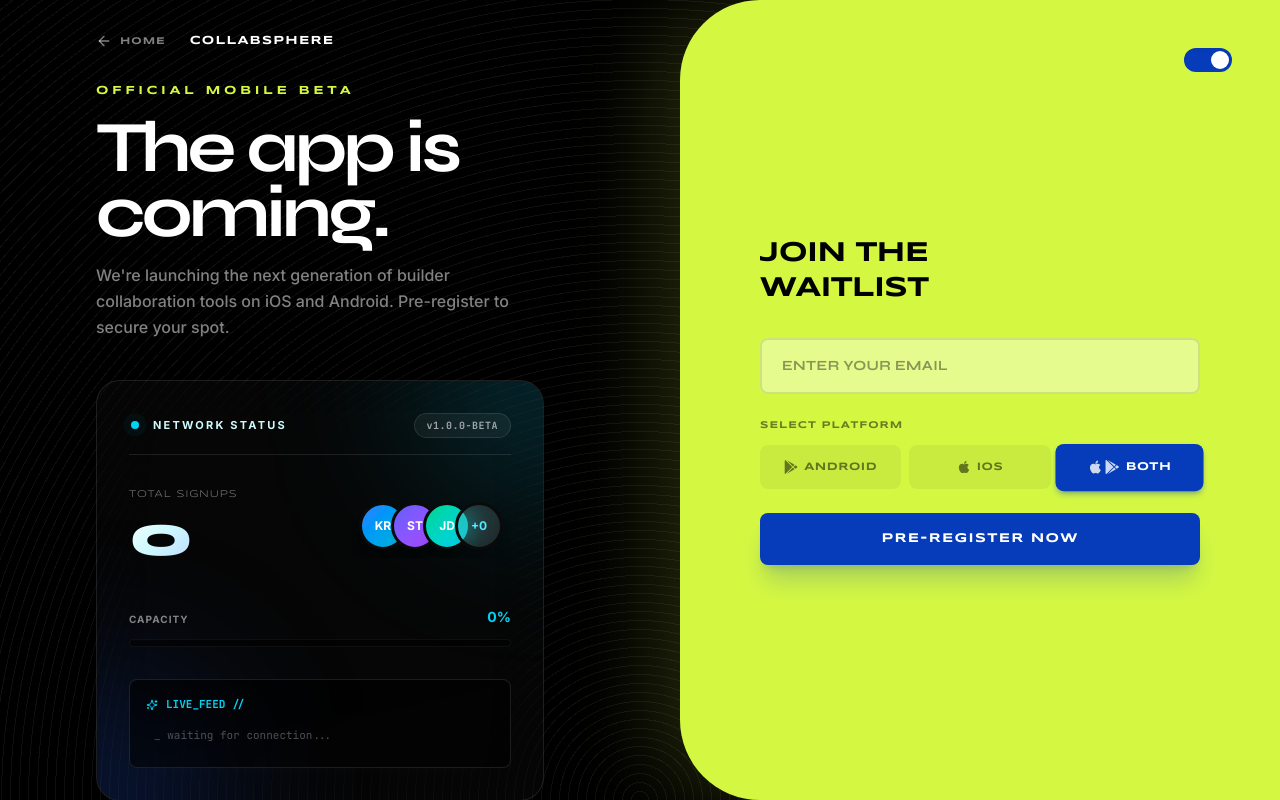
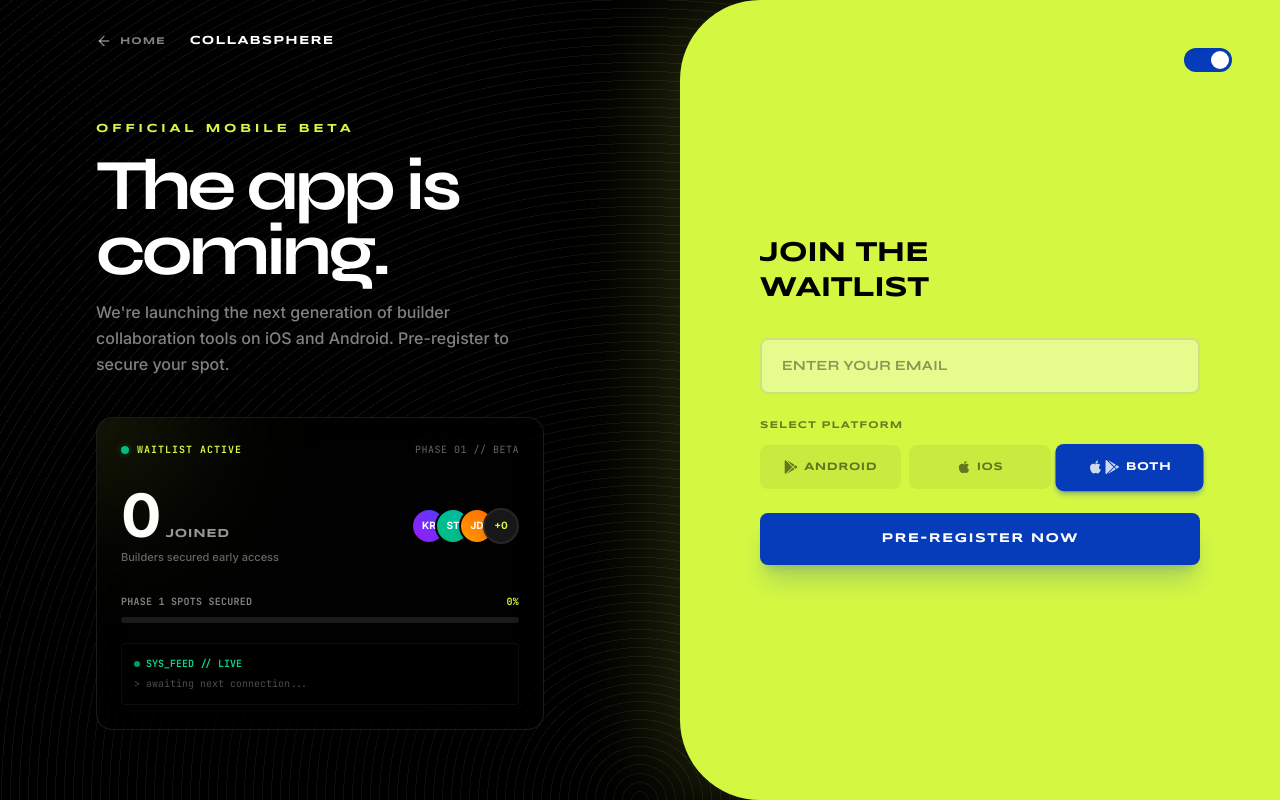
Before and after one commit to Keerthanreddy01/collabsphere-web, a Next.js app in the folder frontend/: page /pre-register in a window 1280 px wide. Built offline with nearby package versions, Linux system fonts and the light colour scheme; no server answers; the database is empty.

Commit message:
Revert "Update waitlist metric board to modern cyan/blue glassmorphism"
This reverts commit 0d6c147b3ed36671f840476dd3352c9346d30c84.

```diff
--- a/frontend/app/pre-register/page.tsx
+++ b/frontend/app/pre-register/page.tsx
@@ -193,91 +193,90 @@ function WaitlistFormContent() {
             We're launching the next generation of builder collaboration tools on iOS and Android. Pre-register to secure your spot.
           </p>
 
-          {/* HIGH-TECH PREMIUM WAITLIST METRIC BOARD - REDESIGNED */}
-          <div className="mt-8 lg:mt-10 w-full max-w-md group">
-            <div className="relative overflow-hidden rounded-[24px] border border-white/10 bg-white/[0.02] p-8 backdrop-blur-2xl shadow-[0_8px_32px_0_rgba(0,0,0,0.3)] transition-all duration-500 hover:border-white/20 hover:bg-white/[0.04]">
+          {/* HIGH-TECH PREMIUM WAITLIST METRIC BOARD */}
+          <div className="mt-8 lg:mt-10 w-full max-w-md">
+            <div className="relative overflow-hidden rounded-2xl border border-white/10 bg-black/40 p-6 backdrop-blur-xl shadow-2xl">
+              {/* Top ambient glow */}
+              <div className="absolute -top-24 -left-24 w-48 h-48 bg-[#D4F842]/10 rounded-full blur-3xl pointer-events-none" />
 
-              {/* Animated glowing orbs in background */}
-              <div className="absolute -top-32 -right-32 w-64 h-64 bg-cyan-500/20 rounded-full blur-[80px] group-hover:bg-cyan-500/30 transition-all duration-700 pointer-events-none" />
-              <div className="absolute -bottom-32 -left-32 w-64 h-64 bg-blue-600/20 rounded-full blur-[80px] group-hover:bg-blue-600/30 transition-all duration-700 pointer-events-none" />
-
-              <div className="flex flex-col gap-6 relative z-10">
+              <div className="flex flex-col gap-5">
                 {/* Header: Label and Active Indicator */}
-                <div className="flex items-center justify-between border-b border-white/10 pb-4">
-                  <div className="flex items-center gap-3">
-                    <div className="relative flex h-3 w-3 items-center justify-center">
-                      <span className="animate-ping absolute inline-flex h-full w-full rounded-full bg-cyan-400 opacity-60"></span>
-                      <span className="relative inline-flex rounded-full h-2 w-2 bg-cyan-400"></span>
-                    </div>
-                    <span className="text-[11px] font-sans font-bold uppercase tracking-[0.2em] text-cyan-100">
-                      Network Status
+                <div className="flex items-center justify-between">
+                  <div className="flex items-center gap-2">
+                    <span className="relative flex h-2 w-2">
+                      <span className="animate-ping absolute inline-flex h-full w-full rounded-full bg-emerald-400 opacity-75"></span>
+                      <span className="relative inline-flex rounded-full h-2 w-2 bg-emerald-500"></span>
+                    </span>
+                    <span className="text-[10px] font-mono font-bold uppercase tracking-widest text-[#D4F842]">
+                      WAITLIST ACTIVE
                     </span>
                   </div>
 
-                  <span className="px-3 py-1 rounded-full bg-white/5 border border-white/10 text-[10px] font-mono font-bold text-white/60 tracking-wider">
-                    v1.0.0-BETA
+                  <span className="text-[10px] font-mono text-white/40 tracking-wider">
+                    PHASE 01 // BETA
                   </span>
                 </div>
 
                 {/* Counter & Avatar Pile Grid */}
                 <div className="flex items-center justify-between gap-4 py-2">
                   <div className="flex flex-col">
-                    <span className="text-white/50 text-[10px] font-syncopate uppercase tracking-widest mb-1">
-                      Total Signups
-                    </span>
-                    <div className="flex items-baseline gap-2">
-                      <span className="font-syne font-extrabold text-6xl tracking-tighter text-transparent bg-clip-text bg-gradient-to-br from-white via-cyan-100 to-blue-200">
+                    <div className="flex items-baseline gap-1.5">
+                      <span className="font-sans font-extrabold text-5xl lg:text-6xl tracking-tight text-white">
                         {totalCount.toLocaleString()}
                       </span>
+                      <span className="text-white/60 text-xs font-semibold font-syncopate uppercase tracking-wider">
+                        Joined
+                      </span>
                     </div>
+                    <span className="text-[11px] font-sans text-white/40 mt-1 font-medium">
+                      Builders secured early access
+                    </span>
                   </div>
 
                   {/* Overlapping Avatar Group (Avatar Pile) */}
-                  <div className="flex -space-x-4 overflow-hidden p-2">
-                    <div className="inline-flex h-12 w-12 items-center justify-center rounded-full bg-gradient-to-br from-blue-500 to-cyan-500 border-[3px] border-[#0a0a0a] text-xs font-bold text-white shadow-xl transform hover:-translate-y-1 transition-transform">
+                  <div className="flex -space-x-3 overflow-hidden">
+                    <div className="inline-flex h-9 w-9 items-center justify-center rounded-full bg-gradient-to-tr from-purple-600 to-indigo-600 border-2 border-black text-[10px] font-bold text-white shadow-md">
                       KR
                     </div>
-                    <div className="inline-flex h-12 w-12 items-center justify-center rounded-full bg-gradient-to-br from-indigo-500 to-purple-500 border-[3px] border-[#0a0a0a] text-xs font-bold text-white shadow-xl transform hover:-translate-y-1 transition-transform">
+                    <div className="inline-flex h-9 w-9 items-center justify-center rounded-full bg-gradient-to-tr from-emerald-500 to-teal-500 border-2 border-black text-[10px] font-bold text-white shadow-md">
                       ST
                     </div>
-                    <div className="inline-flex h-12 w-12 items-center justify-center rounded-full bg-gradient-to-br from-emerald-400 to-cyan-400 border-[3px] border-[#0a0a0a] text-xs font-bold text-white shadow-xl transform hover:-translate-y-1 transition-transform">
+                    <div className="inline-flex h-9 w-9 items-center justify-center rounded-full bg-gradient-to-tr from-amber-500 to-orange-500 border-2 border-black text-[10px] font-bold text-white shadow-md">
                       JD
                     </div>
-                    <div className="inline-flex h-12 w-12 items-center justify-center rounded-full bg-white/10 backdrop-blur-md border-[3px] border-[#0a0a0a] text-xs font-bold text-cyan-300 shadow-xl">
+                    <div className="inline-flex h-9 w-9 items-center justify-center rounded-full bg-neutral-900 border-2 border-neutral-800 text-[10px] font-bold text-[#D4F842] shadow-md">
                       +{totalCount}
                     </div>
                   </div>
                 </div>
 
                 {/* Progress bar representing Beta phase spots */}
-                <div className="space-y-3 pt-2">
-                  <div className="flex justify-between items-end">
-                    <span className="text-[10px] font-sans font-bold text-white/50 uppercase tracking-widest">Capacity</span>
-                    <span className="text-[14px] font-bold text-cyan-400">{Math.min(100, Math.max(0, Math.round((totalCount / 150) * 100)))}%</span>
+                <div className="space-y-2">
+                  <div className="flex justify-between text-[10px] font-mono font-bold tracking-wide">
+                    <span className="text-white/50">PHASE 1 SPOTS SECURED</span>
+                    <span className="text-[#D4F842]">{Math.min(100, Math.max(0, Math.round((totalCount / 150) * 100)))}%</span>
                   </div>
-                  <div className="h-2 w-full bg-black/50 rounded-full overflow-hidden border border-white/5 p-[1px]">
+                  <div className="h-1.5 w-full bg-white/10 rounded-full overflow-hidden">
                     <div
-                      className="h-full bg-gradient-to-r from-blue-500 via-cyan-400 to-emerald-400 rounded-full transition-all duration-1000 ease-out shadow-[0_0_10px_rgba(34,211,238,0.5)]"
+                      className="h-full bg-gradient-to-r from-[#D4F842] to-emerald-400 rounded-full transition-all duration-1000 ease-out"
                       style={{ width: `${Math.min(100, Math.max(0, (totalCount / 150) * 100))}%` }}
                     />
                   </div>
                 </div>
 
                 {/* Terminal-like system log representing activity */}
-                <div className="rounded-xl bg-gradient-to-br from-black/60 to-black/40 border border-white/10 p-4 font-mono text-[11px] leading-relaxed text-white/70 shadow-inner mt-2">
-                  <div className="flex items-center gap-2 text-cyan-400 font-bold mb-2">
-                    <Sparkles className="w-3 h-3" />
-                    <span>LIVE_FEED //</span>
+                <div className="rounded-lg bg-black/50 border border-white/5 p-3 font-mono text-[10px] leading-relaxed text-white/70">
+                  <div className="flex items-center gap-1.5 text-emerald-400 font-bold mb-1">
+                    <span className="w-1.5 h-1.5 rounded-full bg-emerald-400 animate-pulse" />
+                    <span>SYS_FEED // LIVE</span>
                   </div>
                   {recentSignups.length > 0 ? (
-                    <div className="flex flex-col gap-1.5">
-                      <div className="flex items-center justify-between bg-white/5 px-2 py-1.5 rounded text-white/60">
-                        <span><span className="text-cyan-400">new_builder</span>: {recentSignups[0]}</span>
-                        <span className="text-[9px] text-white/40">just now</span>
-                      </div>
+                    <div className="flex items-center justify-between text-white/50">
+                      <span>&gt; user_joined: <span className="text-white font-bold">{recentSignups[0]}</span></span>
+                      <span className="text-[9px] text-[#D4F842]">Just Now</span>
                     </div>
                   ) : (
-                    <span className="text-white/30 px-2 py-1.5 block">_ waiting for connection...</span>
+                    <span className="text-white/30">&gt; awaiting next connection...</span>
                   )}
                 </div>
               </div>
```
